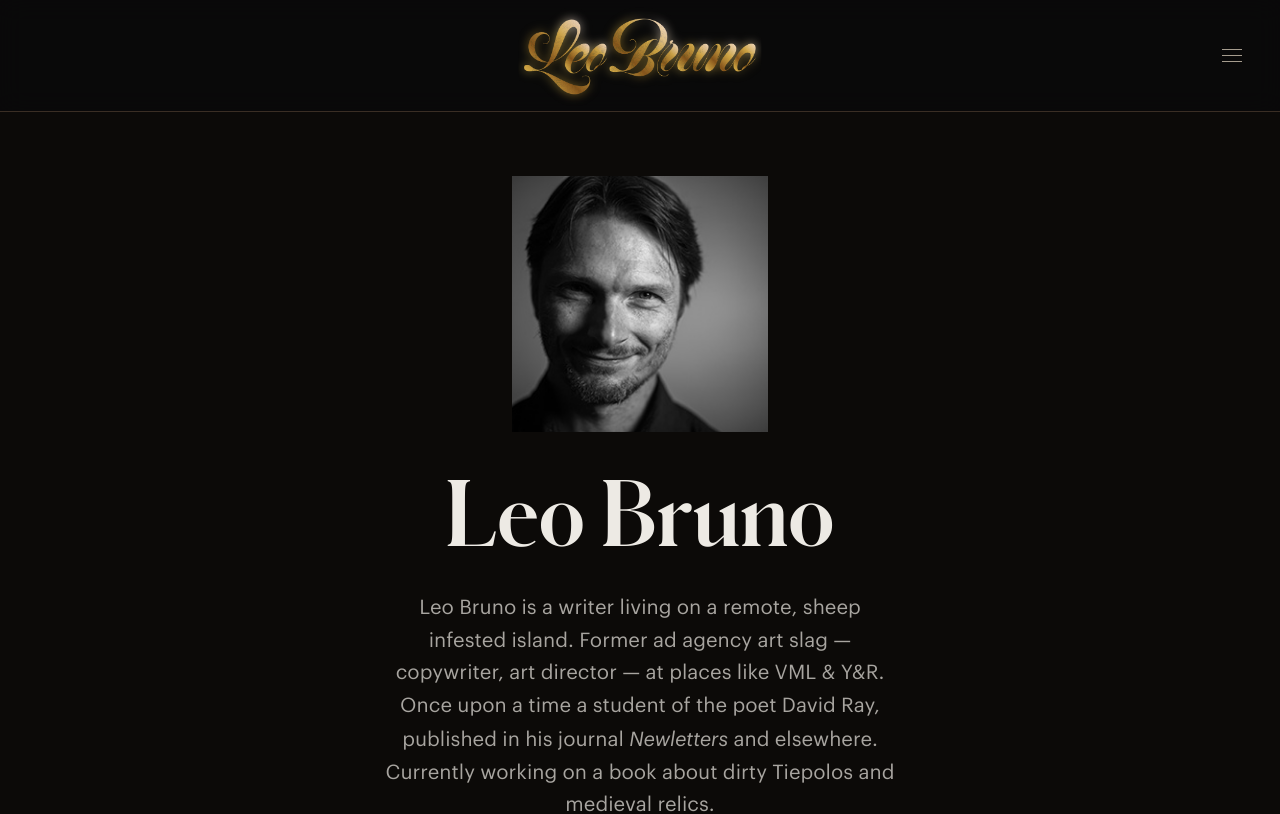
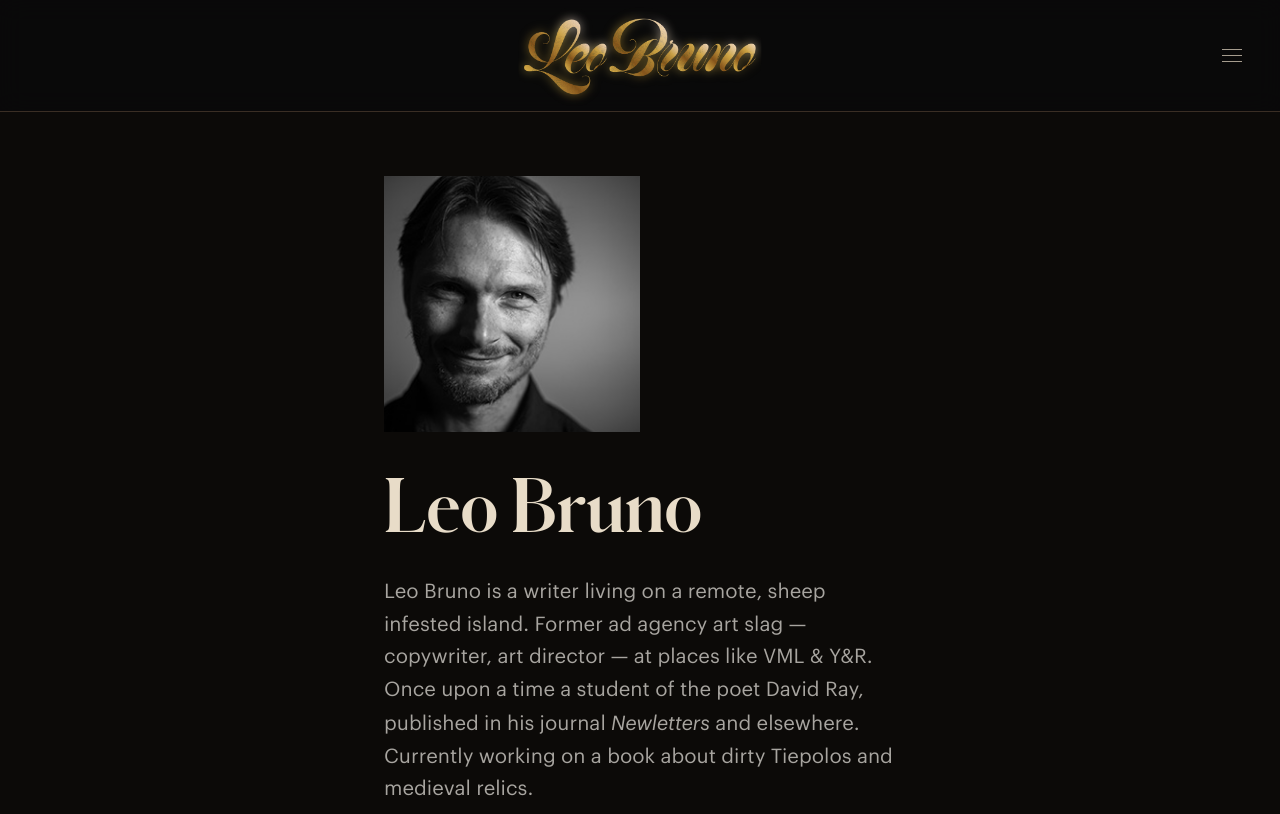
Before and after one commit to joedeluca/leobruno, a Next.js app: page /about in a window 1280 px wide. Shown: the top 814 px of the page. Built offline with nearby package versions, Linux system fonts and the light colour scheme; a web font is replaced by a local one.

Commit message:
fix: adjust styling for AboutClient component for improved layout and consistency

```diff
--- a/app/about/AboutClient.tsx
+++ b/app/about/AboutClient.tsx
@@ -10,13 +10,13 @@ export default function AboutClient() {
 
   return (
     <div className="min-h-[calc(100vh-7rem)] flex items-center justify-center px-8 py-16">
-      <div className="max-w-lg w-full text-center">
+      <div className="max-w-lg w-full">
         <Image
           src={photo}
           alt="Leo Bruno"
           width={256}
           height={256}
-          className="w-48 h-48 lg:w-64 lg:h-64 object-cover aspect-square mx-auto mb-10"
+          className="w-48 h-48 lg:w-64 lg:h-64 object-cover aspect-square mb-10"
           priority
         />
         <h1
@@ -24,8 +24,8 @@ export default function AboutClient() {
           style={{
             fontFamily: '"Schnyder S", serif',
             fontWeight: 700,
-            fontSize: 'clamp(3rem, 8vw, 5.5rem)',
-            color: '#EDEAE4',
+            fontSize: 'clamp(2.5rem, 7vw, 4.5rem)',
+            color: '#E8DCC8',
           }}
         >
           Leo Bruno
```
